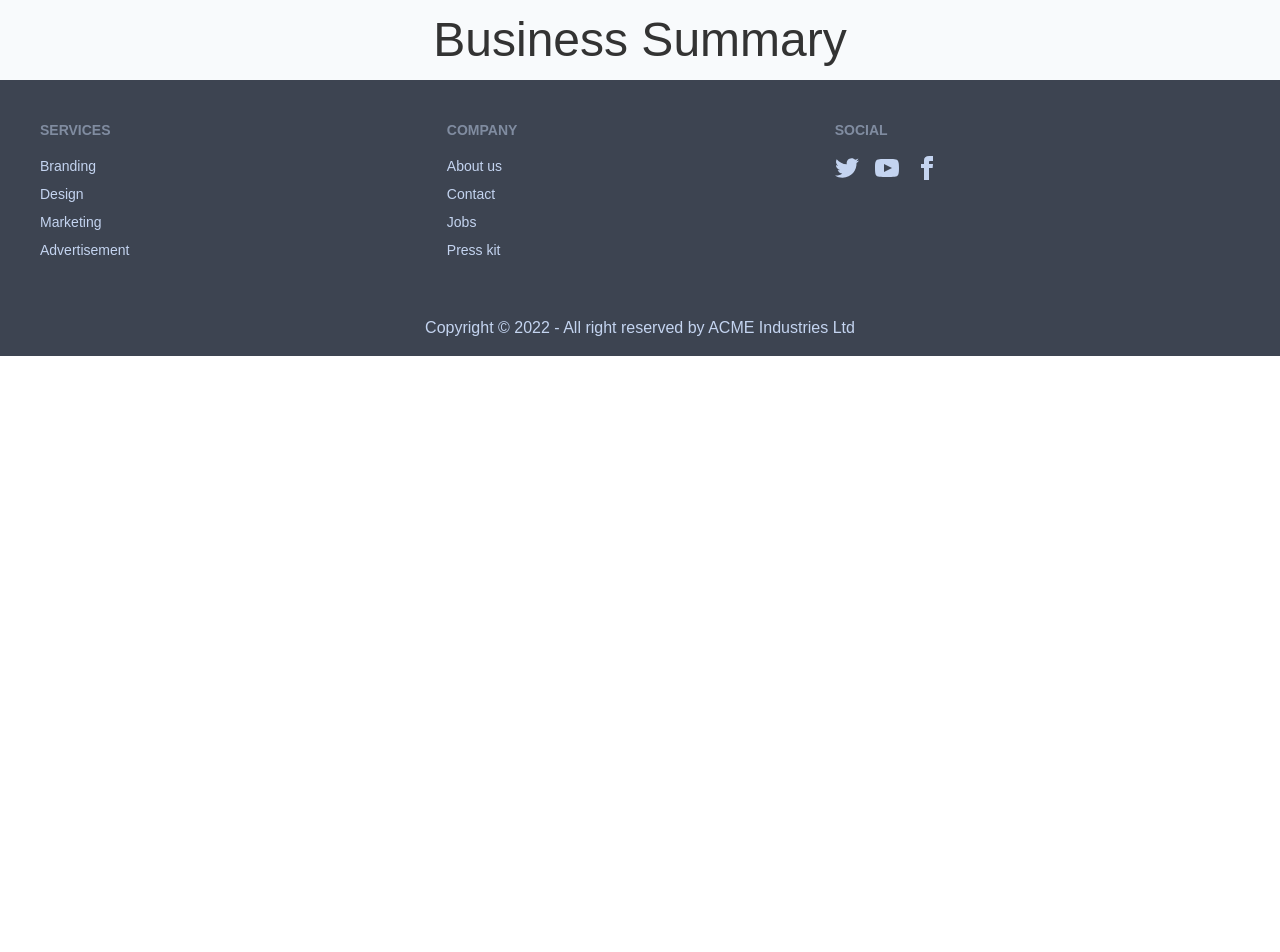
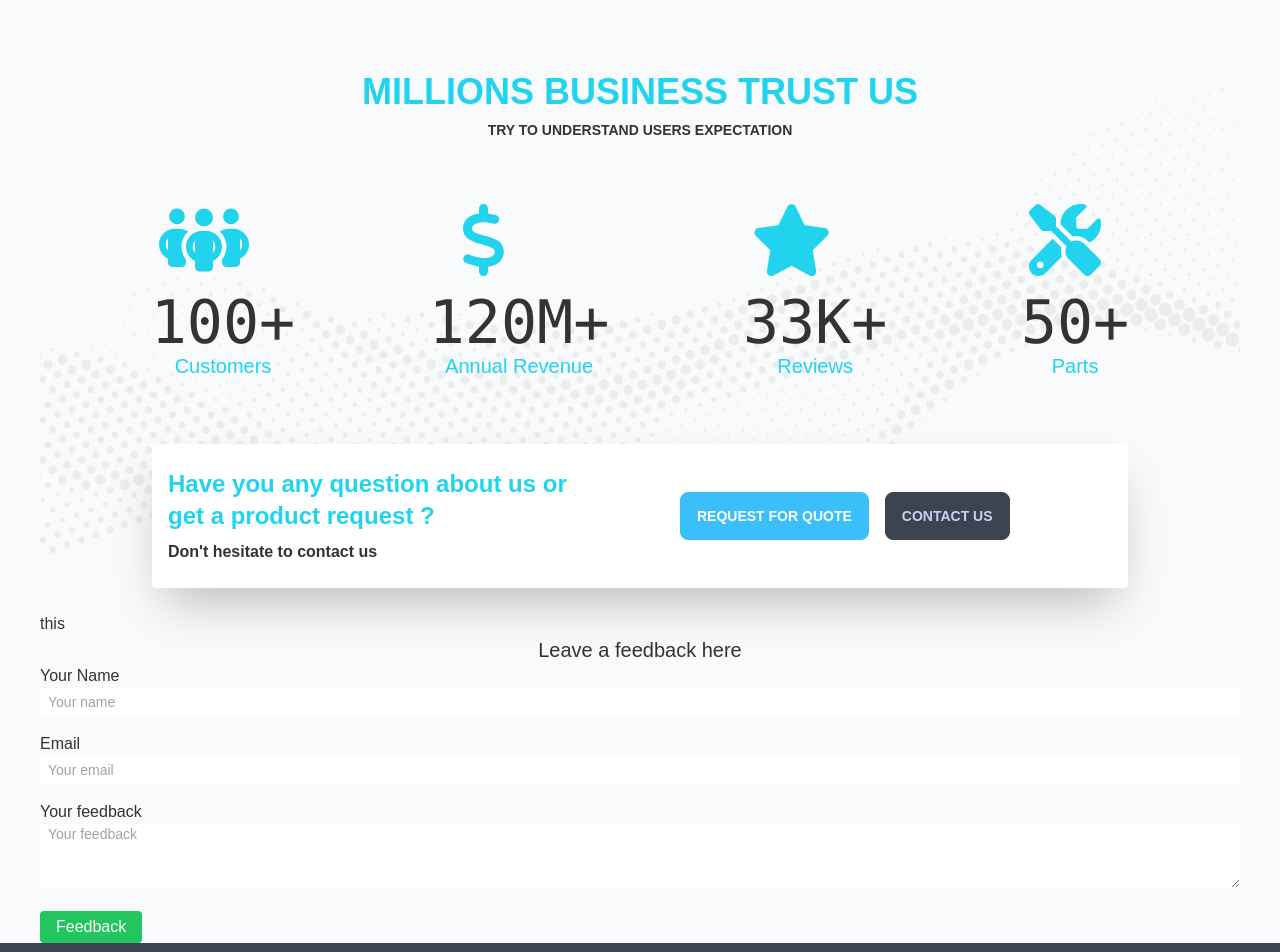
Before and after one commit to yeasinshamimdev/manufacturer-website-client-side, a React (Create React App) app: page / in a window 1280 px wide. Shown: the part 1260-2212 px from the top of the page. Before the commit the page ends 1616 px from the top, so only its background shows below. Built offline with nearby package versions, Linux system fonts and the light colour scheme.

Commit message:
buniness summary

```diff
--- a/package.json
+++ b/package.json
@@ -3,6 +3,9 @@
   "version": "0.1.0",
   "private": true,
   "dependencies": {
+    "@fortawesome/fontawesome-svg-core": "^6.1.1",
+    "@fortawesome/free-solid-svg-icons": "^6.1.1",
+    "@fortawesome/react-fontawesome": "^0.1.18",
     "@testing-library/jest-dom": "^5.16.4",
     "@testing-library/react": "^13.2.0",
     "@testing-library/user-event": "^13.5.0",
--- a/src/App.js
+++ b/src/App.js
@@ -6,6 +6,8 @@ import Footer from './components/Shared/Footer';
 import Header from './components/Shared/Header';
 import Login from './components/Shared/Login';
 import SignUp from './components/Shared/SignUp';
+import { ToastContainer } from 'react-toastify';
+import 'react-toastify/dist/ReactToastify.css';
 
 function App() {
   return (
@@ -18,6 +20,7 @@ function App() {
         <Route path='/signup' element={<SignUp />} />
         <Route path='/login' element={<Login />} />
       </Routes>
+      <ToastContainer />
       <Footer />
     </div>
   );
--- a/src/components/Pages/Home/BusinessSummary.js
+++ b/src/components/Pages/Home/BusinessSummary.js
@@ -1,9 +1,53 @@
 import React from 'react';
+import { faDollarSign, faFlag, faPeopleGroup, faStar, faTools, faTvAlt } from '@fortawesome/free-solid-svg-icons';
+import { FontAwesomeIcon } from '@fortawesome/react-fontawesome';
+import bgImg from '../../../img/footer.png';
 
 const BusinessSummary = () => {
     return (
-        <section className='my-4'>
-            <h1 className='text-3xl md:text-5xl text-center'>Business Summary</h1>
+        <section className='mt-20 bg-cover px-4' style={{ backgroundImage: `url(${bgImg})` }}>
+            <h1 className='text-2xl md:text-4xl font-bold text-center text-cyan-400'>MILLIONS BUSINESS TRUST US</h1>
+            <h5 className='uppercase text-center text-sm md:text-md font-semibold mt-2'>Try to understand users expectation</h5>
+            <div className='md:px-10 grid grid-cols-1 gap-6 mx-auto md:flex md:justify-between md:align-middle my-16'>
+                <div className='mx-auto'>
+                    <FontAwesomeIcon className='text-7xl text-cyan-400 ml-2 text-center' icon={faPeopleGroup}></FontAwesomeIcon>
+                    <div>
+                        <h1 className='font-mono text-6xl text-left mt-4'>100+</h1>
+                        <h1 className='text-cyan-400 text-xl text-center'>Customers</h1>
+                    </div>
+                </div>
+                <div className='mx-auto'>
+                    <FontAwesomeIcon className='text-7xl text-cyan-400 ml-8 text-center' icon={faDollarSign}></FontAwesomeIcon>
+                    <div>
+                        <h1 className='font-mono text-6xl text-left mt-4'>120M+</h1>
+                        <h1 className='text-cyan-400 text-xl text-center'>Annual Revenue</h1>
+                    </div>
+                </div>
+                <div className='mx-auto'>
+                    <FontAwesomeIcon className='text-7xl text-cyan-400 ml-2 text-center' icon={faStar}></FontAwesomeIcon>
+                    <div>
+                        <h1 className='font-mono text-6xl text-left mt-4'>33K+</h1>
+                        <h1 className='text-cyan-400 text-xl text-center'> Reviews</h1>
+                    </div>
+                </div>
+                <div className='mx-auto '>
+                    <FontAwesomeIcon className='text-7xl text-cyan-400 ml-2 text-center' icon={faTools}></FontAwesomeIcon>
+                    <div>
+                        <h1 className='font-mono text-6xl text-left mt-4'>50+</h1>
+                        <h1 className='text-cyan-400 text-xl text-center'>Parts</h1>
+                    </div>
+                </div>
+            </div>
+            <div className='shadow-2xl bg-white py-6 px-4 md:mx-24 mt-8 mb-6 rounded block md:flex justify-between'>
+                <div className='flex-1'>
+                    <h1 className='text-cyan-400 text-2xl font-bold mb-2'>Have you any question about us or get a product request ?</h1>
+                    <p className='font-semibold'>Don't hesitate to contact us</p>
+                </div>
+                <div className='flex-1 flex flex-col md:flex-row mt-6 md:ml-20'>
+                    <button className='btn btn-primary text-white mb-2'>Request For Quote</button>
+                    <button className='btn ml-4'>Contact Us</button>
+                </div>
+            </div>
         </section>
     );
 };
--- /dev/null
+++ b/src/components/Pages/Home/Feedback.js
@@ -0,0 +1,34 @@
+import React from 'react';
+import { toast } from 'react-toastify';
+
+const Feedback = () => {
+    const handleFeedback = e => {
+        e.preventDefault();
+        e.target.reset()
+        toast.success('Feedback received')
+    }
+
+    return (
+        <div>
+            <h1 className='text-center text-xl'>Leave a feedback here</h1>
+            <div>
+                <form onSubmit={handleFeedback}>
+
+                    <label htmlFor="name">Your Name</label>
+                    <input className='w-full text-sm outline-none px-2 h-7 mb-4 rounded' type="text" name="name" id="name" placeholder='Your name' required />
+
+                    <label htmlFor="email">Email</label>
+                    <input className='w-full text-sm outline-none px-2 h-7 mb-4 rounded' type="email" name="email" id="email" placeholder='Your email' required />
+
+                    <label htmlFor="comment">Your feedback</label>
+                    <textarea className='w-full text-sm outline-none px-2 h-16 mb-4 rounded' name="comment" id="comment" placeholder='Your feedback' required></textarea>
+
+                    <input
+                        className='bg-green-500 hover:bg-green-400 px-4 py-1 rounded text-white cursor-pointer' type="submit" value="Feedback" />
+                </form>
+            </div>
+        </div>
+    );
+};
+
+export default Feedback;
--- a/src/components/Pages/Home/Home.js
+++ b/src/components/Pages/Home/Home.js
@@ -1,7 +1,9 @@
 import React from 'react';
 import Banner from './Banner';
 import BusinessSummary from './BusinessSummary';
+import Feedback from './Feedback';
 import Parts from './Parts';
+import Reviews from './Reviews';
 
 const Home = () => {
     return (
@@ -9,6 +11,8 @@ const Home = () => {
             <Banner />
             <Parts />
             <BusinessSummary />
+            <Reviews />
+            <Feedback />
         </div>
     );
 };
--- a/src/components/Pages/Home/Parts.js
+++ b/src/components/Pages/Home/Parts.js
@@ -7,7 +7,7 @@ const Parts = () => {
     const [parts] = useParts();
     return (
         <section className='my-6 px-4 md:mt-6'>
-            <h1 className='text-4xl md:text-5xl pb-2 text-center mb-4'>Parts</h1>
+            <h1 className='text-4xl md:text-5xl pb-2 text-center mb-4 font-bold text-cyan-400'>Parts</h1>
             {
                 parts.length === 0 && <Animation />
 
--- /dev/null
+++ b/src/components/Pages/Home/Reviews.js
@@ -0,0 +1,11 @@
+import React from 'react';
+
+const Reviews = () => {
+    return (
+        <section>
+            <h1>this</h1>
+        </section>
+    );
+};
+
+export default Reviews;
--- a/src/components/Shared/Header.js
+++ b/src/components/Shared/Header.js
@@ -5,17 +5,17 @@ import ActiveLink from './ActiveLink';
 const Header = () => {
     const navItems = <>
         <li>
-            <ActiveLink to='/home'>
+            <ActiveLink className='font-semibold btn-sm mr-2' to='/home'>
                 Home
             </ActiveLink>
         </li>
         <li tabIndex="0">
-            <ActiveLink to='/blog'>
+            <ActiveLink className='font-semibold btn-sm mr-2' to='/blog'>
                 Blog
             </ActiveLink>
         </li>
         <li>
-            <ActiveLink to='/login'>
+            <ActiveLink className='font-semibold btn-sm mr-2' to='/login'>
                 Login
             </ActiveLink>
         </li>
```
Also changed, not shown: src/img/footer.png (added), 1 other file (tests, documents, lock files or other folders).
